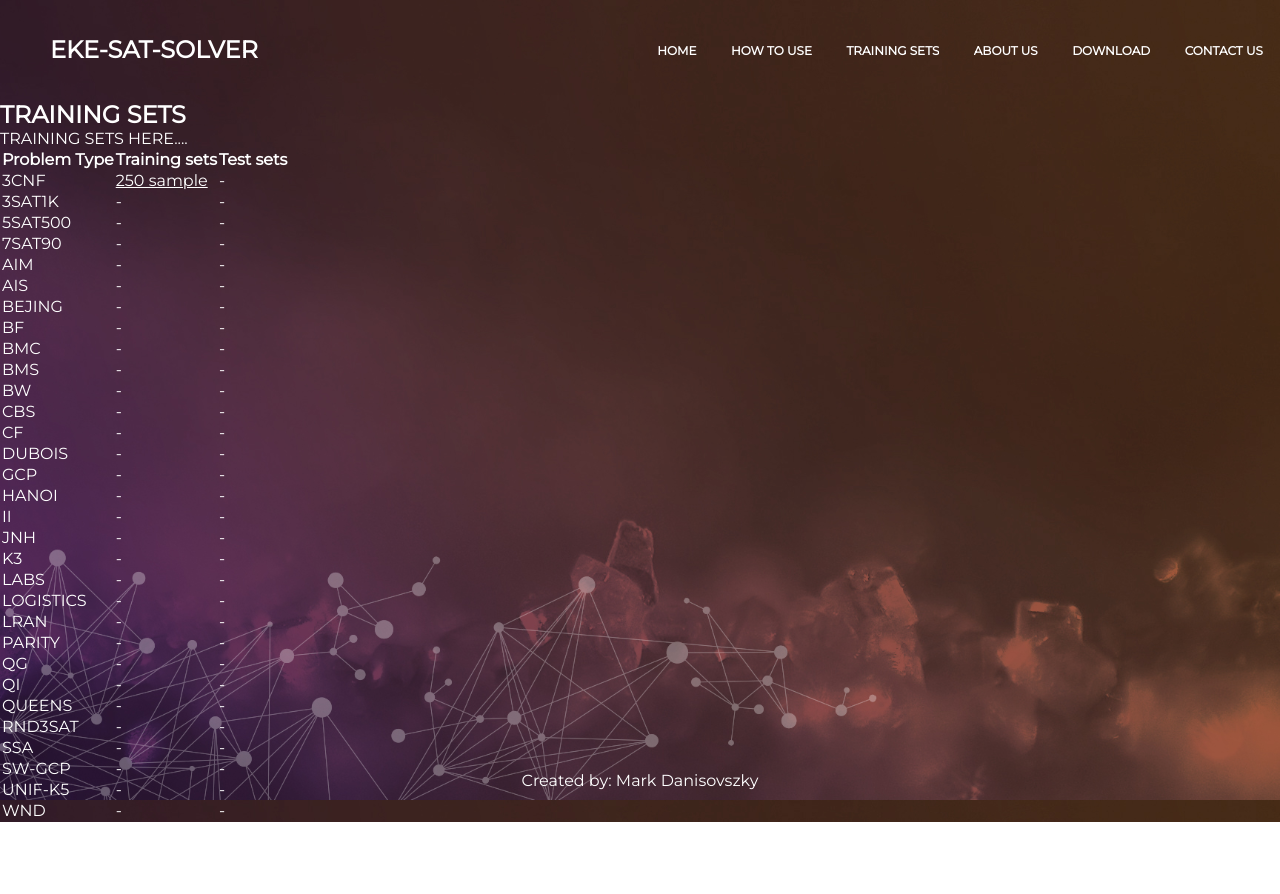
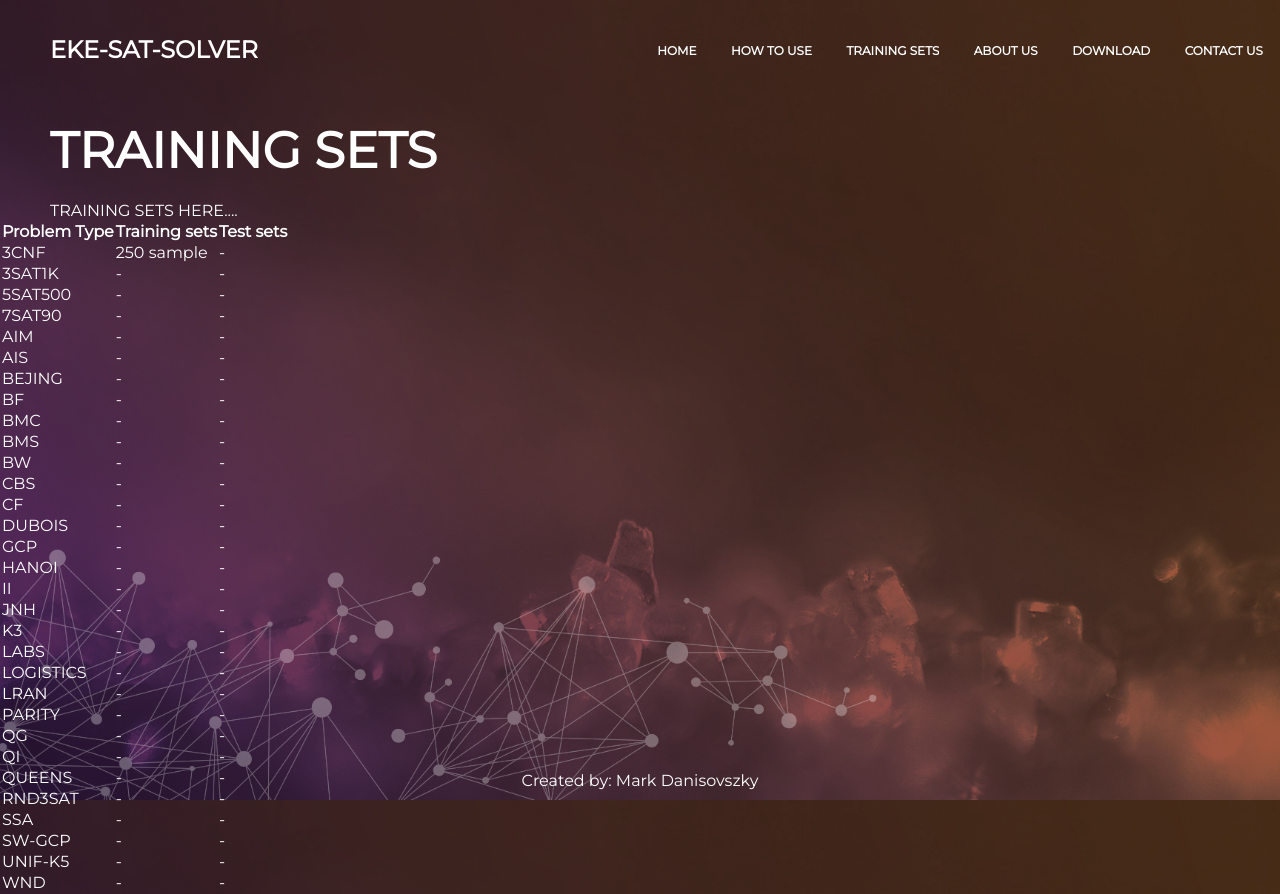
Before and after one commit to DanisovszkyMark/MAKE-A-SIMPLE-WEBSITE-USING-HTML-AND-CSS, a plain HTML site: page trainingsets.html in a window 1280 px wide. Before the commit the page ends 822 px from the top, so only its background shows below. Drawn offline with Linux system fonts and the light colour scheme.

Commit message:
style.css frissítése
A filet kiegészítettem úgy, hogy a mellékoldalak stílusait is tartalmazza. A trainingsets oldalra új stílust emelek.

```diff
--- a/style.css
+++ b/style.css
@@ -9,6 +9,8 @@
 .site-header{
 	width: 100%;
 	height: 100vh;
+
+
 }
 
 body{
@@ -23,6 +25,10 @@ nav{
 	height: 100px;
 	display: flex;
 	color: white;
+}
+
+a{
+	text-decoration: none;
 }
 
 .logo{
@@ -120,6 +126,21 @@ section{
 	background: orange;
 }
 
+.oneside h1{
+	margin-top: 20px;
+	padding-left: 50px;
+	font-size: 50px;
+}
+
+.oneside p{
+	margin-top: 20px;
+	padding-left: 50px;
+}
+
+.oneside td a:hover{
+	color: orange;
+}
+
 .footer {
   position: fixed;
   left: 0;
```
